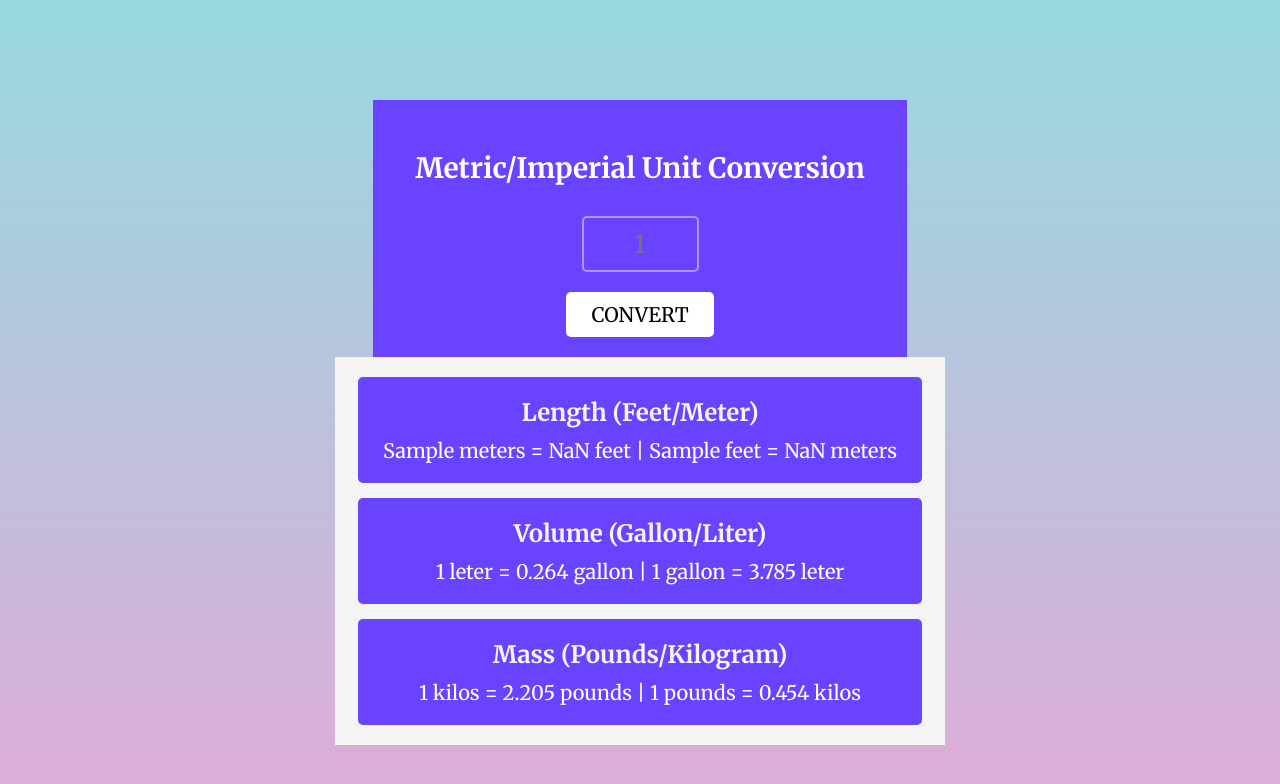
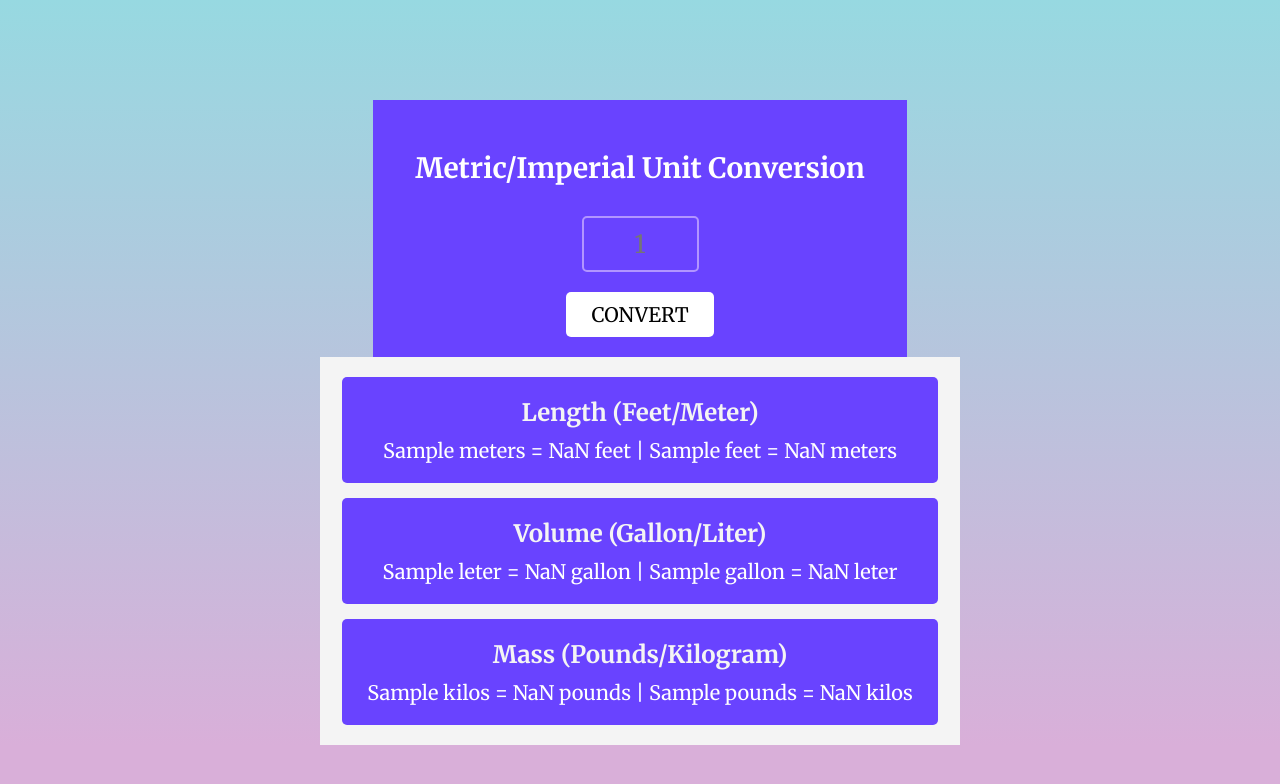
Before and after one commit to Shajedul-Shazid/Unit-Converter, a plain HTML site: page index.html in a window 1280 px wide. Both pictures are taken after typing "Sample" into the empty fields and a click on the button "CONVERT". Drawn offline with Linux system fonts and the light colour scheme.

Commit message:
unit conversion project done

```diff
--- a/index.html
+++ b/index.html
@@ -23,11 +23,11 @@
             </div>
             <div class="output-box">
                 <h2>Volume (Gallon/Liter)</h2>
-                <p>1 leter = 0.264 gallon | 1 gallon = 3.785 leter</p>
+                <p id="gallon-el">1 leter = 0.264 gallon | 1 gallon = 3.785 leter</p>
             </div>
             <div class="output-box">
                 <h2>Mass (Pounds/Kilogram)</h2>
-                <p>1 kilos = 2.205 pounds | 1 pounds = 0.454 kilos</p>
+                <p id="mass-el">1 kilos = 2.205 pounds | 1 pounds = 0.454 kilos</p>
             </div>
         </div>
     </div>
--- a/index.js
+++ b/index.js
@@ -1,16 +1,38 @@
 const convertBtn = document.getElementById("convert-btn")
 const inputEl = document.getElementById("input-el")
 const meterEl = document.getElementById("meter-el")
+const gallonEl = document.getElementById("gallon-el")
+const massEl = document.getElementById("mass-el")
 let feet = 3.281
 let meter = 0.305
 
 convertBtn.addEventListener("click", function() {
-     let convertFeet =  (inputEl.value * feet )
-     let converMetter = (inputEl.value / meter)
+    // Length (Feet/Meter)
+     let convertFeet =  inputEl.value * feet
+     let converMetter = inputEl.value / meter
      meterEl.textContent =
      `
        ${inputEl.value} meters =  ${convertFeet.toFixed(3)} feet |
        ${inputEl.value} feet   =  ${converMetter.toFixed(3)} meters
      `
+    //  Volume (Gallon/Liter)
+     let convertGallon = inputEl.value * 0.264
+     let convertLeter = inputEl.value * 3.785
+
+     gallonEl.textContent =      `
+      ${inputEl.value} leter = ${convertGallon.toFixed(3)} gallon |
+      ${inputEl.value} gallon = ${convertLeter.toFixed(3)} leter
+     `
+    //  Mass (Pounds/Kilogram)
+
+    let convertMass = inputEl.value * 2.205
+    let convertPounds = inputEl.value * 0.454
+
+    massEl.textContent =
+    `
+     ${inputEl.value} kilos = ${convertMass.toFixed(3)} pounds |
+     ${inputEl.value} pounds = ${convertPounds.toFixed(3)} kilos
+    `
+
      inputEl.value = ""
 })
```
